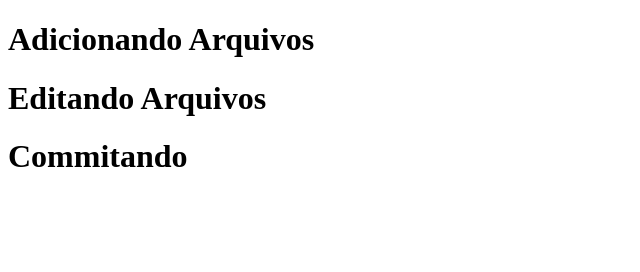
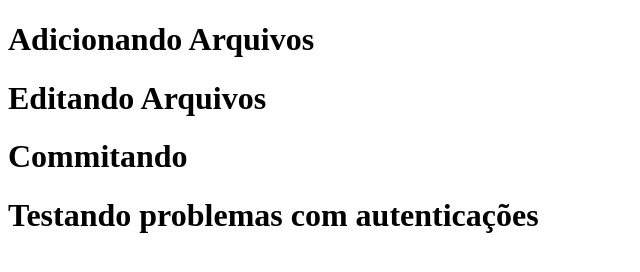
Before and after one commit to alinealien/meu-primeiro-repositorio-DIO, a plain HTML site: page index.html in a window 1280 px wide. Shown: the whole page, without its empty margins (0-640 px from the left). Drawn offline with Linux system fonts and the light colour scheme.

Commit message:
Atualizando index

```diff
--- a/index.html
+++ b/index.html
@@ -10,5 +10,9 @@
     <h1>Editando Arquivos</h1>
     <h1>Commitando</h1>
 
+    <h1> Testando problemas com autenticações</h1>
+
+
+
 </body>
 </html>
```
